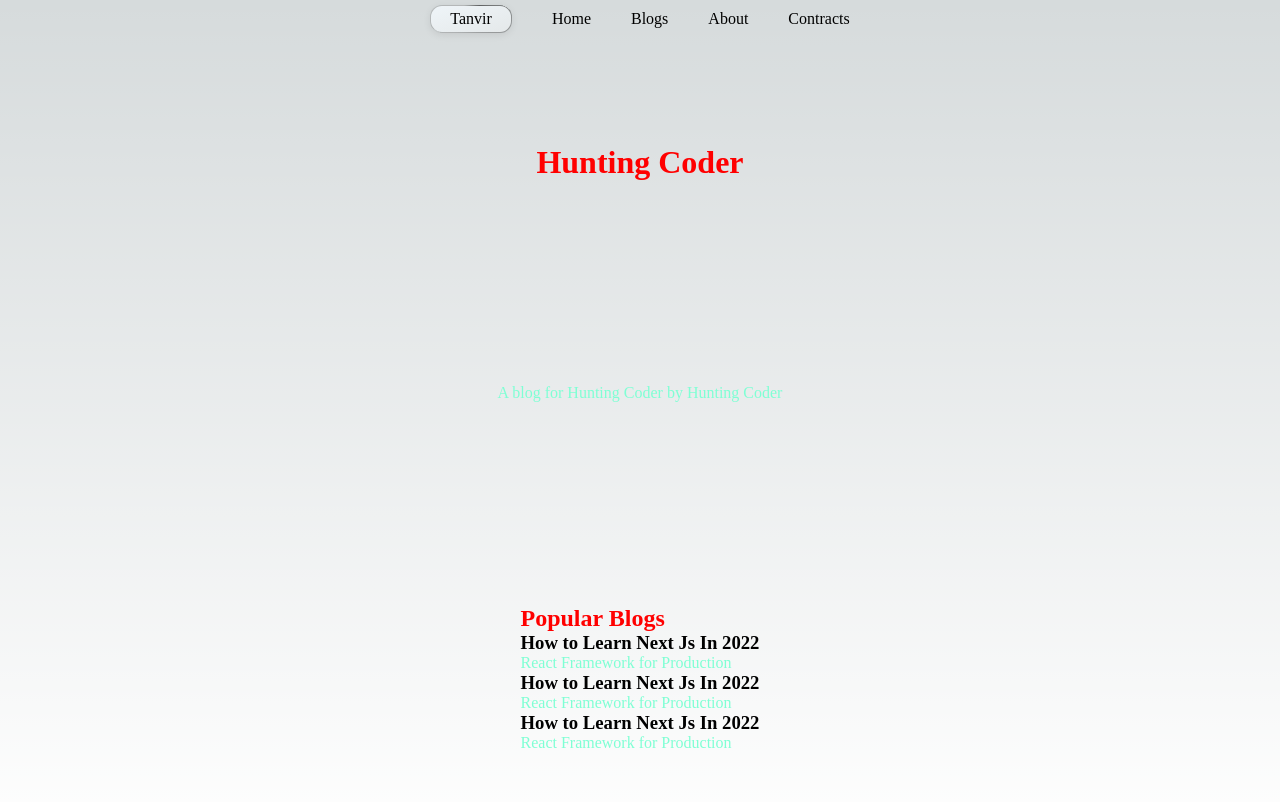
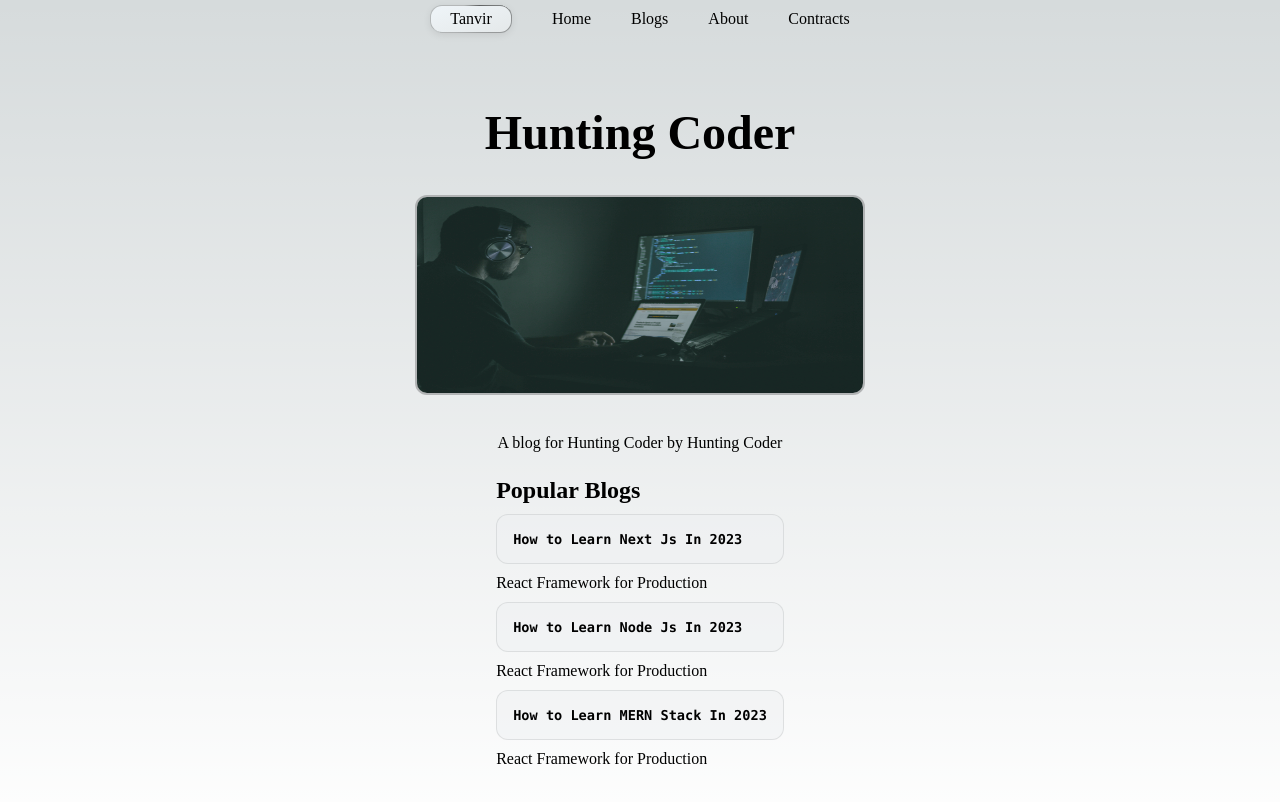
Before and after one commit to MdTanvirHassan/Coding-Hunter-NextJS, a Next.js app: page / in a window 1280 px wide. Shown: the top 802 px of the page. Built offline with nearby package versions, Linux system fonts and the light colour scheme.

Commit message:
Displaying navbar for all pages.

```diff
--- /dev/null
+++ b/components/Navbar.js
@@ -0,0 +1,22 @@
+import React from 'react'
+import styles from '../styles/Home.module.css'
+import Link from 'next/link'
+
+const Navbar = () => {
+  return (
+    <>
+    <nav className={styles.mainNav}>
+
+      <ul className={styles}>
+       <Link href="/"> <li className={styles.thirteen}><span >Tanvir </span></li></Link>
+       <Link href="/"> <li>Home</li></Link>
+       <Link href="/blog"> <li>Blogs</li></Link>
+       <Link href="/about"> <li>About</li></Link>
+       <Link href="/contract"> <li>Contracts</li></Link>
+      </ul>
+    </nav>
+    </>
+  )
+}
+
+export default Navbar
--- a/pages/_app.js
+++ b/pages/_app.js
@@ -1,6 +1,10 @@
+import Navbar from '../components/Navbar'
 import '../styles/globals.css'
-import style from '../styles/style.css'
+
 
 export default function App({ Component, pageProps }) {
-  return <Component {...pageProps} />
+  return <>
+    <Navbar/>
+   <Component {...pageProps} />
+  </>
 }
--- a/pages/index.js
+++ b/pages/index.js
@@ -22,27 +22,23 @@ export default function Home() {
           }
         `}
       </style>
-      <nav className={styles.mainNav}>
 
-          <ul className={styles}>
-           <Link href="/"> <li className={styles.thirteen}><span >Tanvir </span></li></Link>
-           <Link href="/"> <li>Home</li></Link>
-           <Link href="/blog"> <li>Blogs</li></Link>
-           <Link href="/about"> <li>About</li></Link>
-           <Link href="/contract"> <li>Contracts</li></Link>
-          </ul>
-        </nav>
       <main className={styles.main}>
-        <h1 className='red'>Hunting Coder</h1>
+        <h1 className={styles.marginY}>Hunting Coder</h1>
+        <div >
+          <Image src="/coder.jpg" alt="" width={450} height={200} className={styles.imgArea}/>
+        </div>
+        <div className={styles.marginY}>
         <p >A blog for Hunting Coder by Hunting Coder</p>
+        </div>
         <div className={`${styles.blog} ${styles}`}>
-        <h2 className='red'>Popular Blogs</h2>
-        <h3>How to Learn Next Js In 2022</h3>
+        <h2 >Popular Blogs</h2>
+        <h3 className={styles.description }>How to Learn Next Js In 2023</h3>
         <p >React Framework for Production</p>
-        <h3>How to Learn Next Js In 2022</h3>
+        <h3 className={styles.description }>How to Learn Node Js In 2023</h3>
         <p>React Framework for Production</p>
 
-        <h3>How to Learn Next Js In 2022</h3>
+        <h3 className={styles.description }>How to Learn MERN Stack In 2023</h3>
         <p>React Framework for Production</p>
 
 
--- a/styles/Home.module.css
+++ b/styles/Home.module.css
@@ -1,10 +1,13 @@
 .main {
   display: flex;
   flex-direction: column;
-  justify-content: space-between;
+  /* justify-content: space-between; */
   align-items: center;
-  padding: 6rem;
+  padding: 2rem;
   min-height: 100vh;
+}
+.main h1{
+  font-size: 3rem;
 }
 
 .description {
@@ -16,6 +19,7 @@
   width: 100%;
   z-index: 2;
   font-family: var(--font-mono);
+  margin: 10px 0px !important;
 }
 
 .description a {
@@ -296,3 +300,12 @@
 .mainNav li:hover{
   border-bottom: 2px solid grey;
 }
+.marginY{
+  margin:25px 0px !important;
+}
+.imgArea{
+  border: 2px solid rgba(var(--callout-border-rgb), 0.9);
+  border-radius: var(--border-radius);
+  margin: 10px 0px !important;
+
+}
```
Also changed, not shown: public/coder.jpg (added), 1 other file (tests, documents, lock files or other folders).
